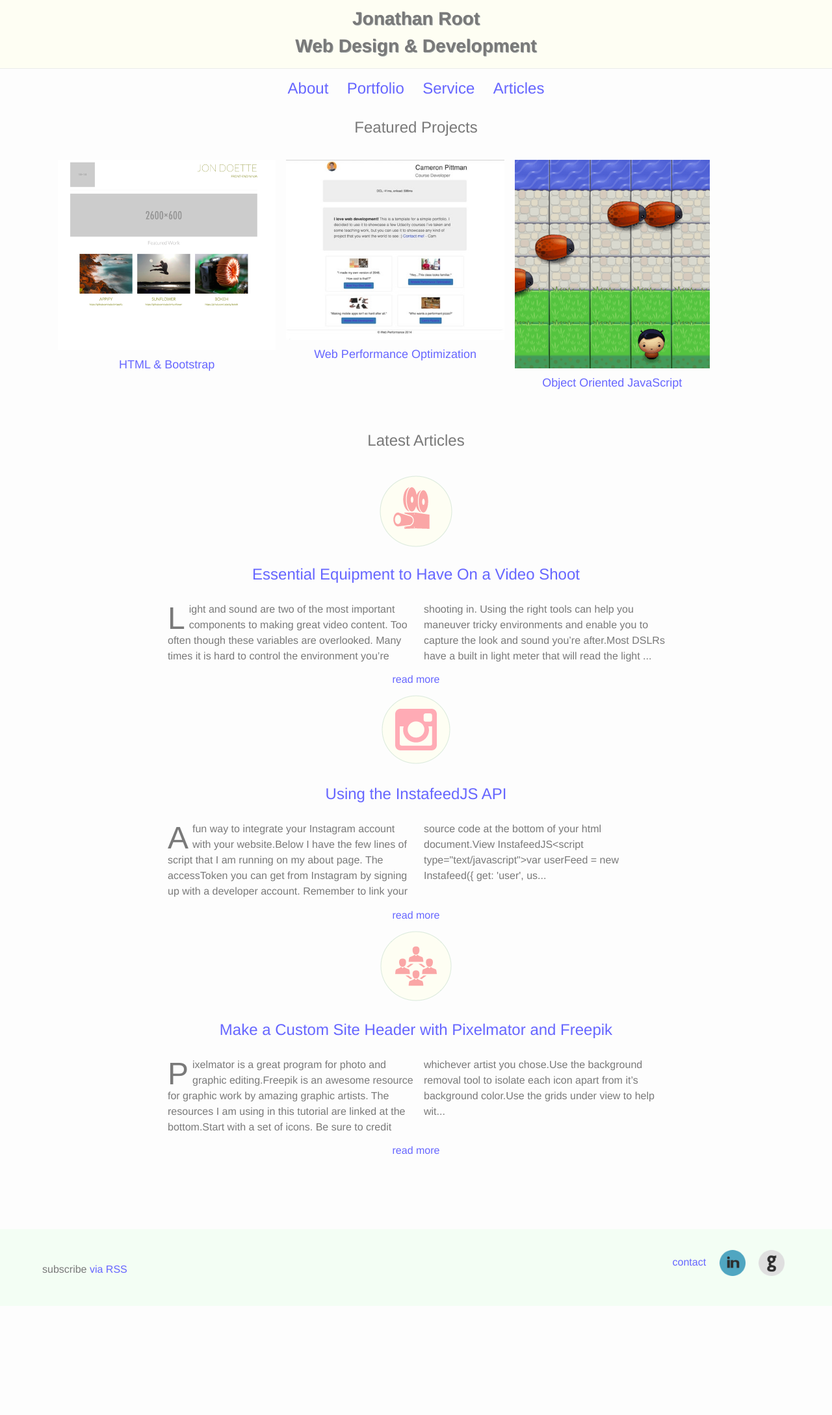
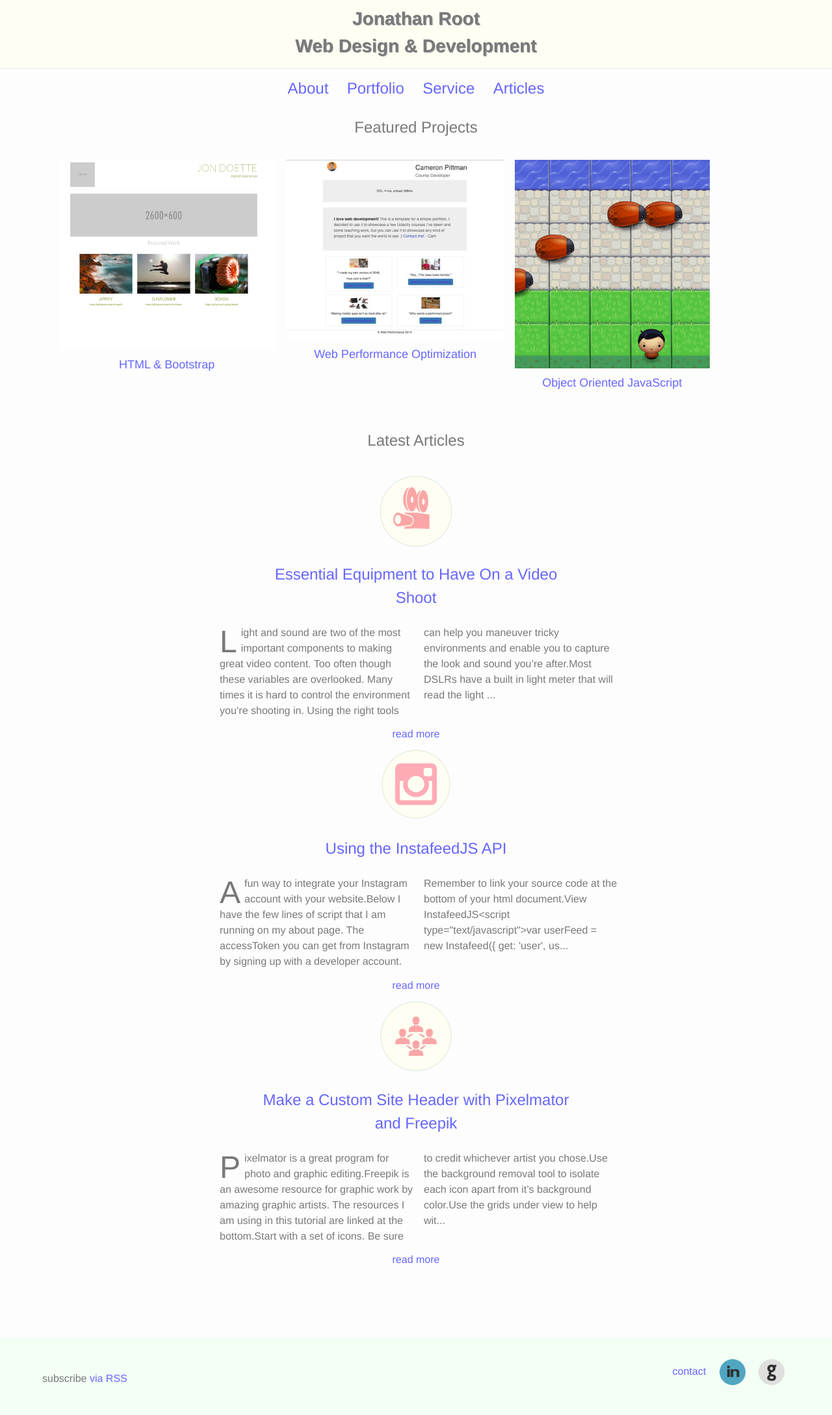
Before and after one commit to jaroot32/jonathanRootPortfolio, a Jekyll site: the page built from index.html, in a window 1280 px wide. Shown: the whole page at 65% size. Built offline with Jekyll 4.4.1, drawn with Linux system fonts in a browser that asks for light colours; a style sheet for code colours, icons or effects is not loaded; before the commit the page ends 2010 px from its top, so only the background shows below that.

Commit message:
update: margins

```diff
--- a/_sass/_layout.scss
+++ b/_sass/_layout.scss
@@ -25,7 +25,6 @@
         margin-right: .5em;
         margin-left: .5em;
         font-size: 1.5em;
-
     }
 }
 
@@ -35,6 +34,7 @@
 }
 .site-section-last {
     padding-bottom:$h1-font-size;
+    padding-left: 0 5em;
 }
 
 .site-footer {
--- a/_sass/_post.scss
+++ b/_sass/_post.scss
@@ -4,8 +4,8 @@
 }
 .post {
 	float:left;
-	max-width: 100%;
-	margin: 0 10em;
+	max-width: 75%;
+	margin:  0 15em;
 }
 .post-tags {
 	min-height:110px;
@@ -54,3 +54,11 @@
 .comments {
 	margin: 20px;
 }
+@media (max-width: 500px) {
+   .post {
+	float:left;
+	max-width: 75%;
+	margin: 0 4em;
+}
+
+ }
```
